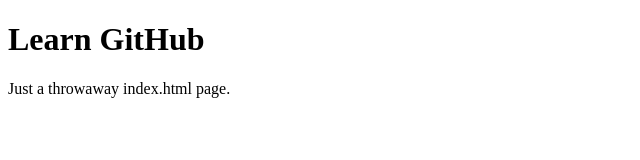
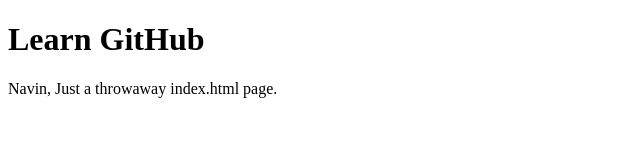
Before and after one commit to navin1551/learn-github, a plain HTML site: page index.html in a window 1280 px wide. Shown: the full height of the page, 0-640 px from the left. Drawn offline with Linux system fonts and the light colour scheme.

Commit message:
index file changed to Navin

```diff
--- a/index.html
+++ b/index.html
@@ -5,6 +5,6 @@
 </head>
 <body>
 <h1>Learn GitHub</h1>
-  <p>Just a throwaway index.html page.</p>
+  <p>Navin, Just a throwaway index.html page.</p>
 </body>
 </html>
```
